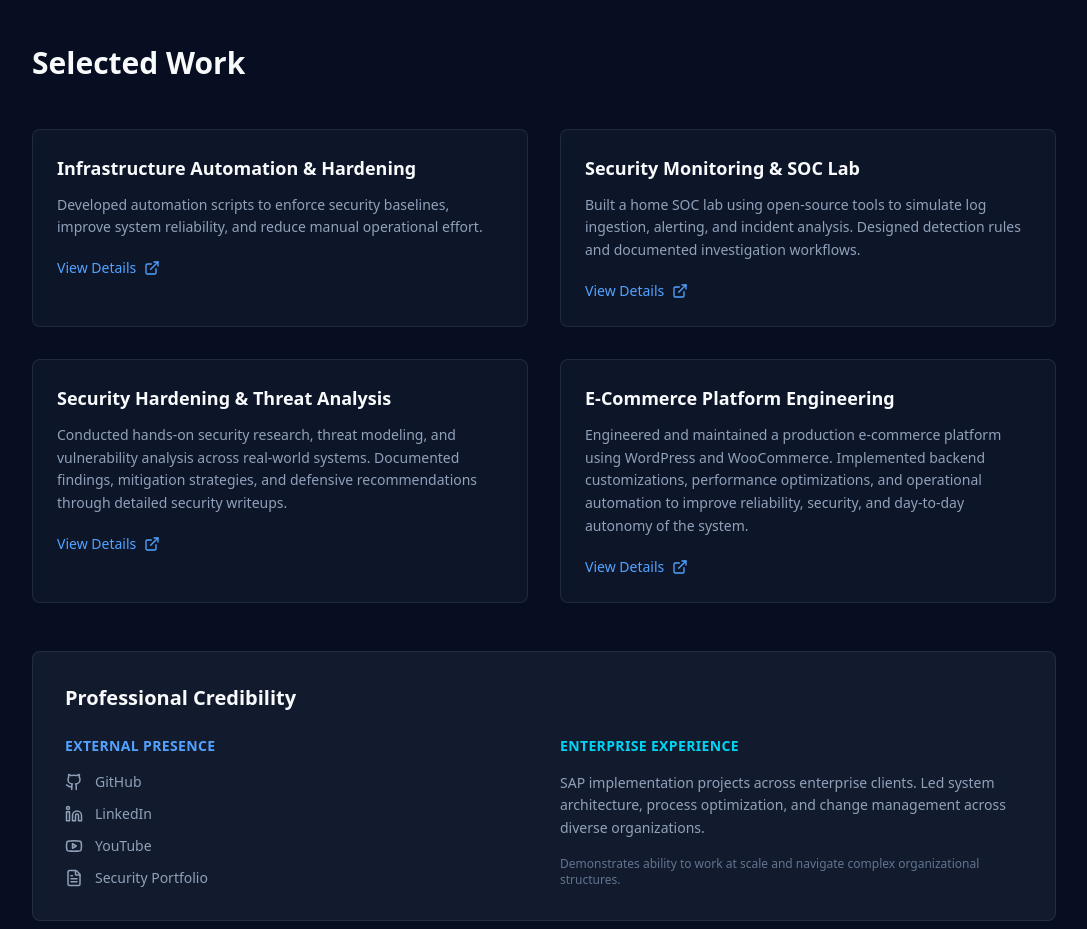
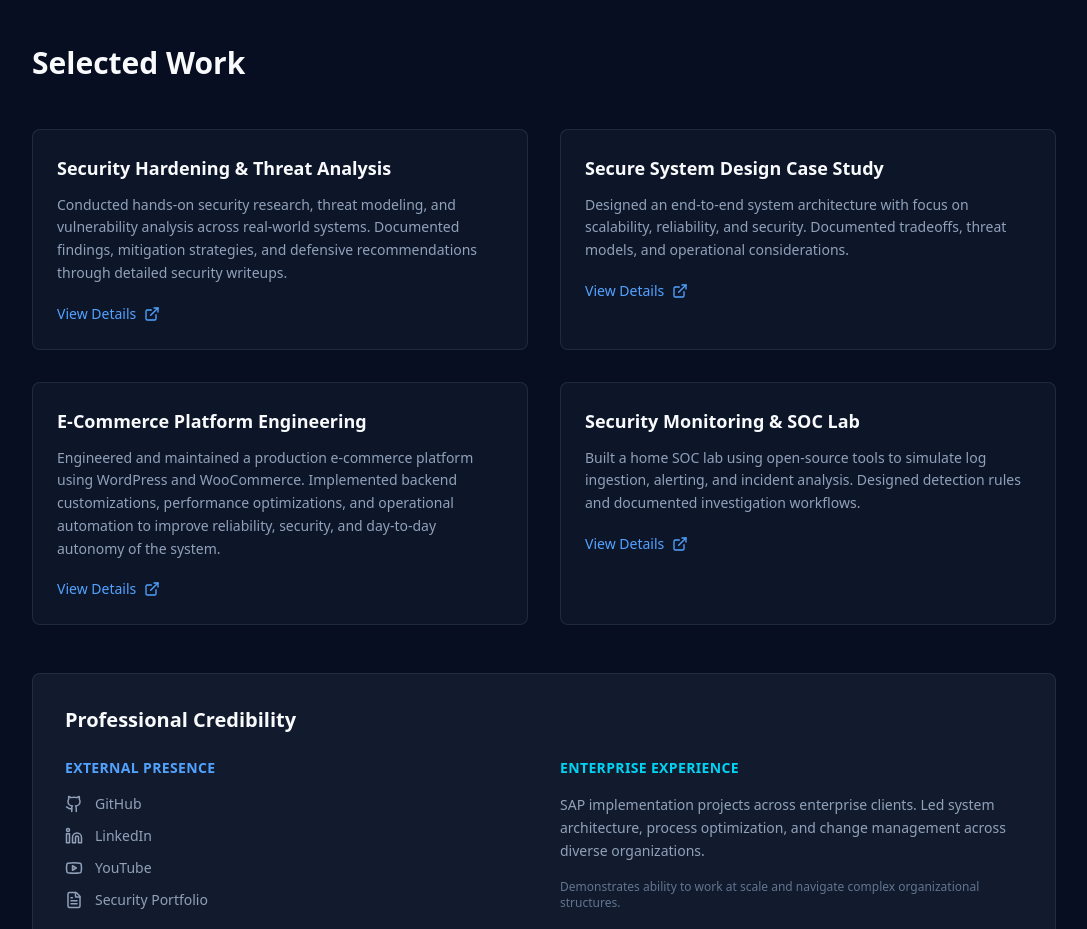
Before and after one commit to marufrahmangit/resume, a React (Vite) app: page / in a window 1280 px wide. Shown: the part 4560-5489 px from the top of the page, without its empty margins (96-1183 px from the left). Built offline with nearby package versions, Linux system fonts and the light colour scheme.

Commit message:
project section updated

```diff
--- a/src/App.jsx
+++ b/src/App.jsx
@@ -369,30 +369,25 @@ export default function PortfolioWebsite() {
           <div className="grid md:grid-cols-2 gap-8 mb-12">
             {[
               {
-                title: "Infrastructure Automation & Hardening",
-                desc: "Developed automation scripts to enforce security baselines, improve system reliability, and reduce manual operational effort.",
-                link: "#"
-              },
-              {
-                 title: "Security Monitoring & SOC Lab",
-                 desc: "Built a home SOC lab using open-source tools to simulate log ingestion, alerting, and incident analysis. Designed detection rules and documented investigation workflows.",
-                 link: "#"
-              },
-              {
                 title: "Security Hardening & Threat Analysis",
                 desc: "Conducted hands-on security research, threat modeling, and vulnerability analysis across real-world systems. Documented findings, mitigation strategies, and defensive recommendations through detailed security writeups.",
                 link: "https://0xsn.cartmixbd.com"
               },
-              // {
-              //   title: "Secure System Design Case Study",
-              //   desc: "Designed an end-to-end system architecture with focus on scalability, reliability, and security. Documented tradeoffs, threat models, and operational considerations.",
-              //   link: "#"
-              // },
+              {
+                title: "Secure System Design Case Study",
+                desc: "Designed an end-to-end system architecture with focus on scalability, reliability, and security. Documented tradeoffs, threat models, and operational considerations.",
+                link: "https://0xsn.cartmixbd.com/2025/12/30/secure-file-sharing-system-design/"
+              },
               {
                 title: "E-Commerce Platform Engineering",
                 desc: "Engineered and maintained a production e-commerce platform using WordPress and WooCommerce. Implemented backend customizations, performance optimizations, and operational automation to improve reliability, security, and day-to-day autonomy of the system.",
                 link: "https://cartmixbd.com"
-              }
+              },
+              {
+                title: "Security Monitoring & SOC Lab",
+                desc: "Built a home SOC lab using open-source tools to simulate log ingestion, alerting, and incident analysis. Designed detection rules and documented investigation workflows.",
+                link: "#"
+             },
             ].map((project, idx) => (
               <div key={idx} className="p-6 bg-slate-800/30 border border-slate-700/50 rounded-lg hover:border-slate-600/50 transition group">
                 <h3 className="text-lg font-semibold text-slate-50 mb-3 group-hover:text-blue-300 transition">
```
